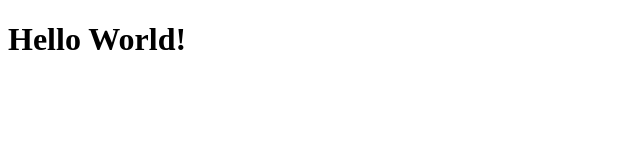
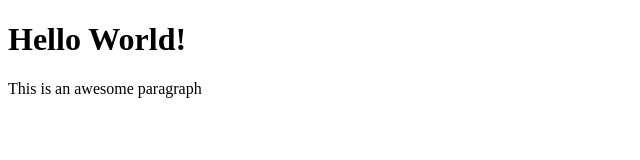
Before and after one commit to Dorgam/Lab_02, a plain HTML site: page index.html in a window 1280 px wide. Shown: the whole page, without its empty margins (0-640 px from the left). Drawn offline with Linux system fonts and the light colour scheme.

Commit message:
Added .gitignore file + added welcome paragraph

```diff
--- a/index.html
+++ b/index.html
@@ -7,6 +7,7 @@
 
 <body>
     <h1>Hello World!</h1>
+    <p>This is an awesome paragraph</p>
 </body>
 
 </html>
```
Also changed, not shown: 1 other file.
